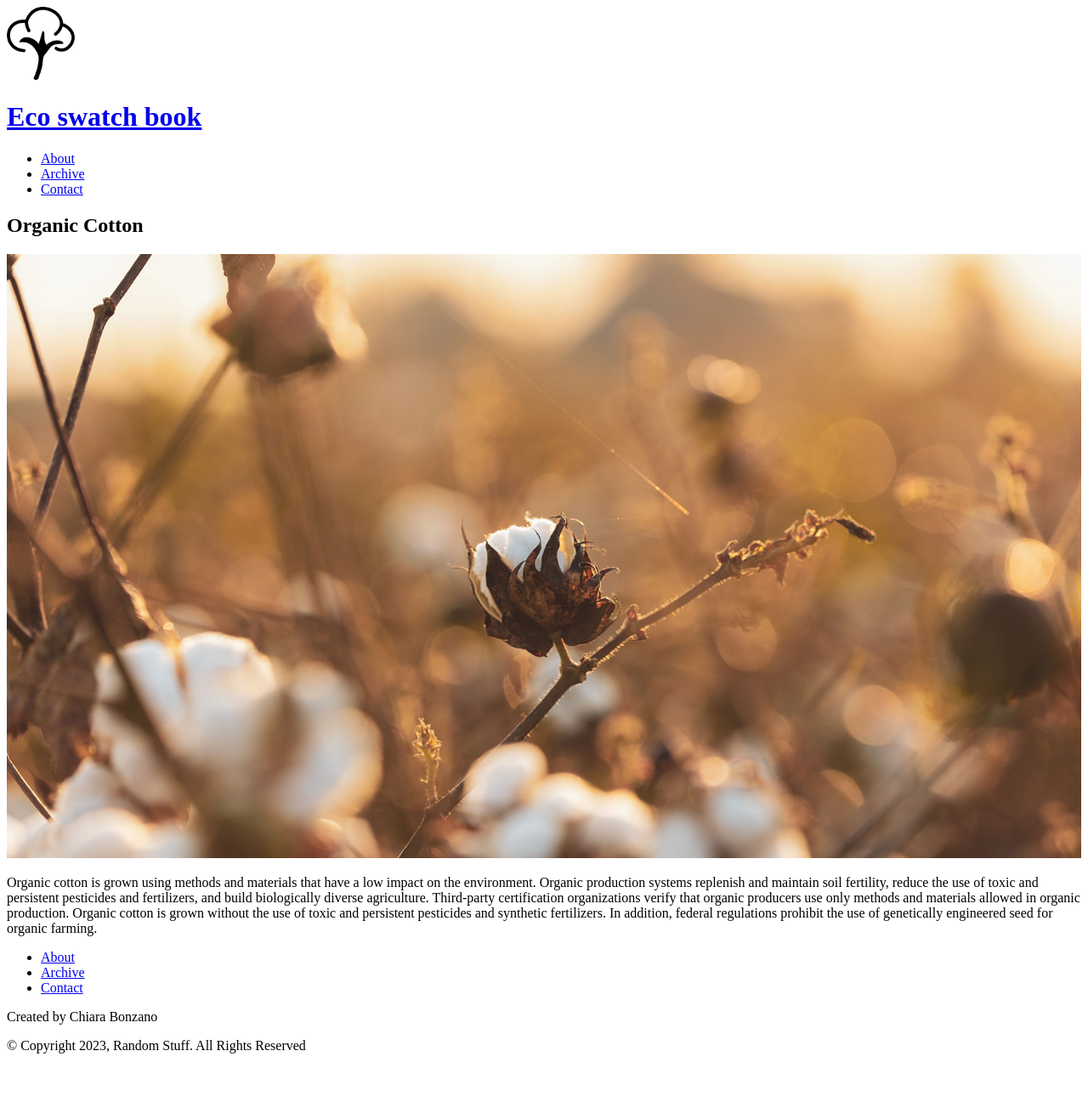
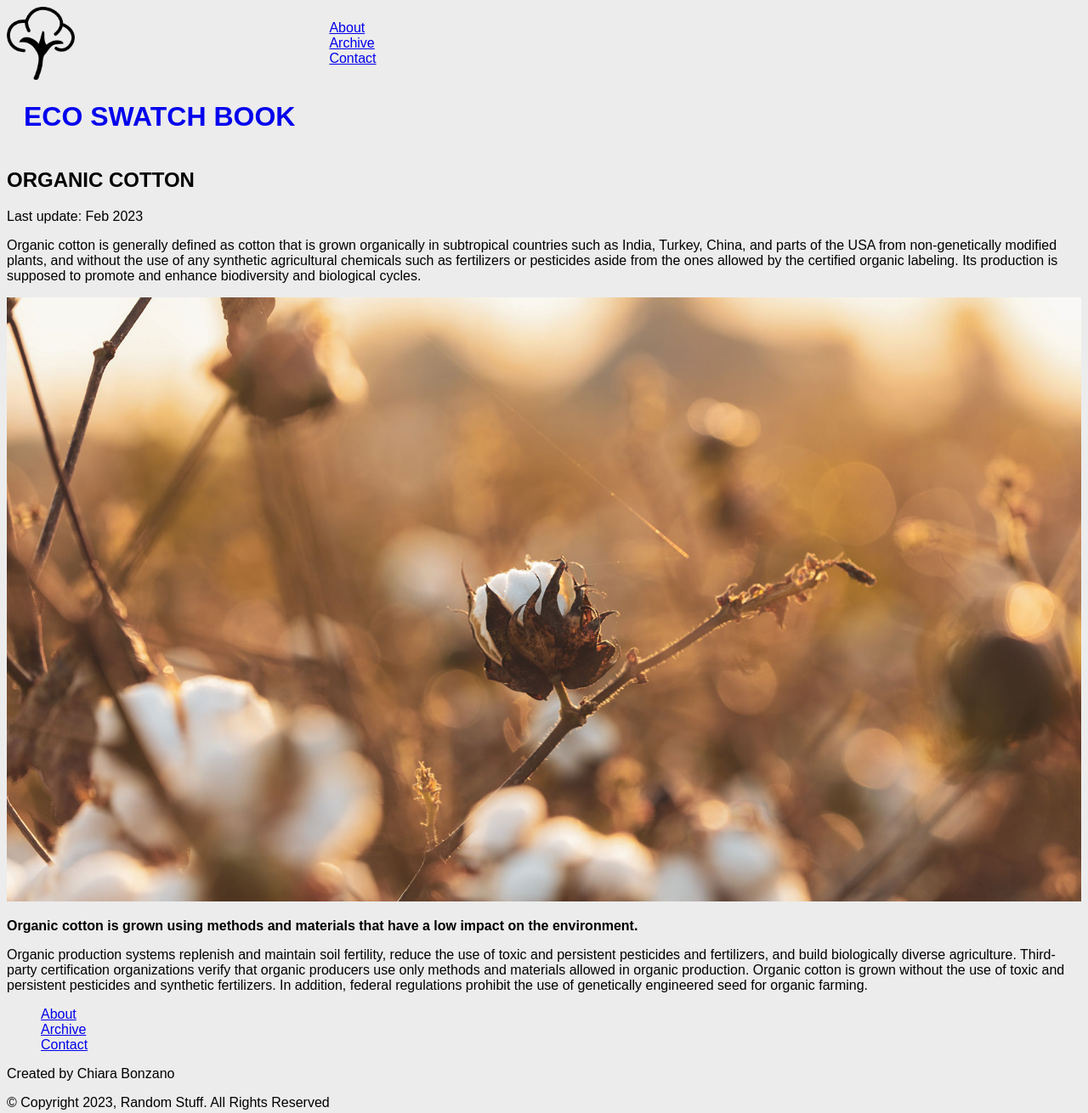
Before and after one commit to chiarabonzano/blog, a plain HTML site: page post.html in a window 1280 px wide. Shown: the whole page at 85% size. Before the commit the page ends 1256 px from the top, so only its background shows below. Drawn offline with Linux system fonts and the light colour scheme.

Commit message:
update .html .css

```diff
--- a/post.html
+++ b/post.html
@@ -9,12 +9,12 @@
 </head>
 <body>
     <header class="header">
-        <a href="index.html">
-            <img src="img/logo.png" class="logo-img" alt="logo" width="80">
+        <a href="index.html" class="blog-name">
+            <img src="img/logo.png" class="logo-img" alt="logo" width="476" height="512">
             <h1>Eco swatch book</h1>
         </a>
-        <nav class="navigation">
-            <ul>
+        <nav class="menu">
+            <ul class="nav-list">
                 <li><a href="index.html">About</a></li>
                 <li><a href="post.html">Archive</a></li>
                 <li><a href="#">Contact</a></li>
@@ -23,13 +23,18 @@
     </header>
     <section class="card">
         <h2>Organic Cotton</h2>
+        <p>Last update: Feb 2023</p>
+        <p>Organic cotton is generally defined as cotton that is grown organically in subtropical countries such as India, Turkey, China, and parts of the USA from non-genetically modified plants, and without the use of any synthetic agricultural chemicals such as fertilizers or pesticides aside from the ones allowed by the certified organic labeling. Its production is supposed to promote and enhance biodiversity and biological cycles.</p>
         <img src="img/cotton.jpg" alt="white cotton fabric" width="100%">
-        <p>Organic cotton is grown using methods and materials that have a low impact on the environment. Organic production systems replenish and maintain soil fertility, reduce the use of toxic and persistent pesticides and fertilizers, and build biologically diverse agriculture. Third­-party certification organizations verify that organic producers use only methods and materials allowed in organic production.
-            Organic cotton is grown without the use of toxic and persistent pesticides and synthetic fertilizers. In addition, federal regulations prohibit the use of genetically engineered seed for organic farming.</p>
+        <p><strong>Organic cotton is grown using methods and materials that have a low impact on the environment.</strong></p>
+        <p>Organic production systems replenish and maintain soil fertility, reduce the use of toxic and persistent pesticides and fertilizers, and build biologically diverse agriculture.
+            Third-party certification organizations verify that organic producers use only methods and materials allowed in organic production.
+            Organic cotton is grown without the use of toxic and persistent pesticides and synthetic fertilizers.
+            In addition, federal regulations prohibit the use of genetically engineered seed for organic farming.</p>
     </section>
     <footer>
-        <nav class="navigation">
-            <ul>
+        <nav class="secondary-menu">
+            <ul class="nav-list">
                 <li><a href="#">About</a></li>
                 <li><a href="#">Archive</a></li>
                 <li><a href="#">Contact</a></li>
--- a/styles.css
+++ b/styles.css
@@ -0,0 +1,28 @@
+body, html {
+    font-family: Arial, Helvetica, sans-serif;
+    background-color: #ececec;
+}
+header {
+    display: flex;
+}
+
+.logo-img {
+    width: 80px;
+    height: auto;
+}
+h1 {
+    text-transform: uppercase;
+    margin-left: 20px;
+}
+.nav-list {
+    list-style-type: none;
+}
+h2 {
+    text-transform: uppercase;
+}
+a.blog-name {
+    text-decoration: none;
+}
+aside {
+    background-color: #fff;
+}
```
Also changed, not shown: index.html (+5 -5 lines).
